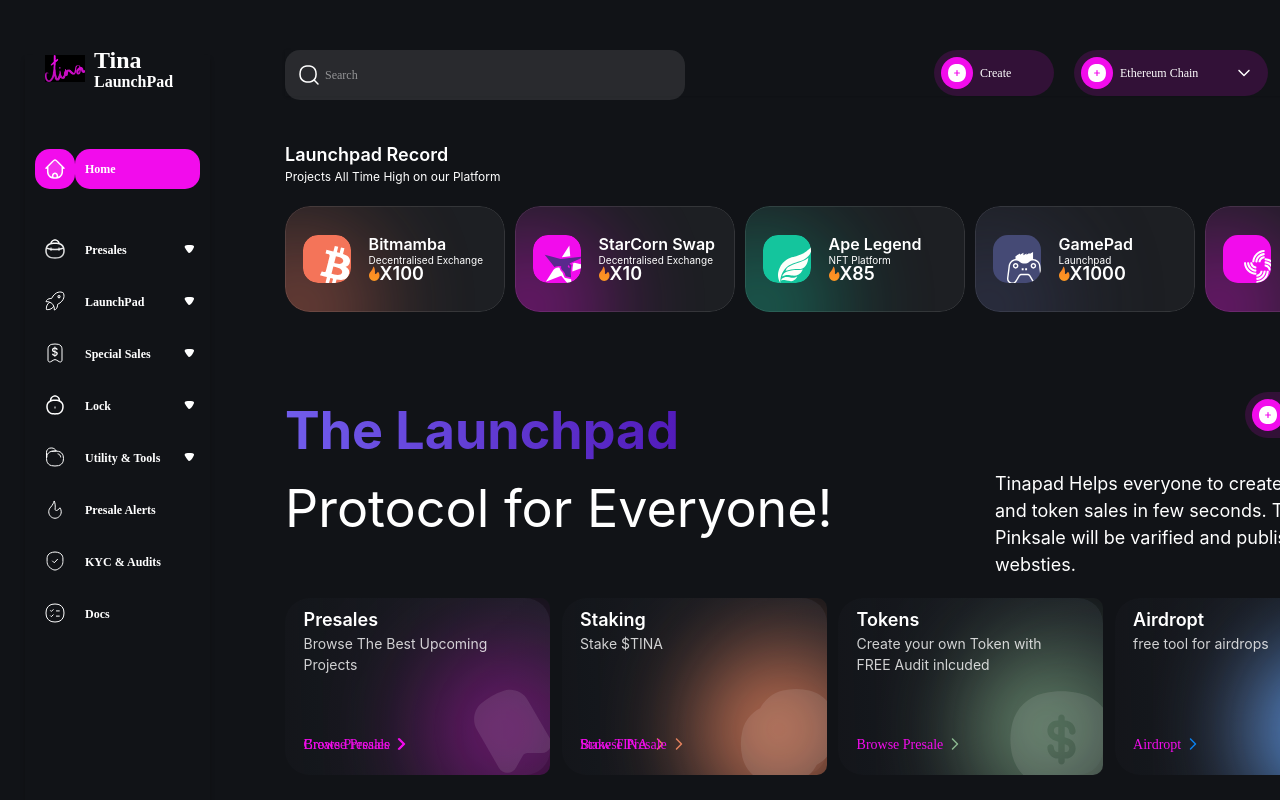
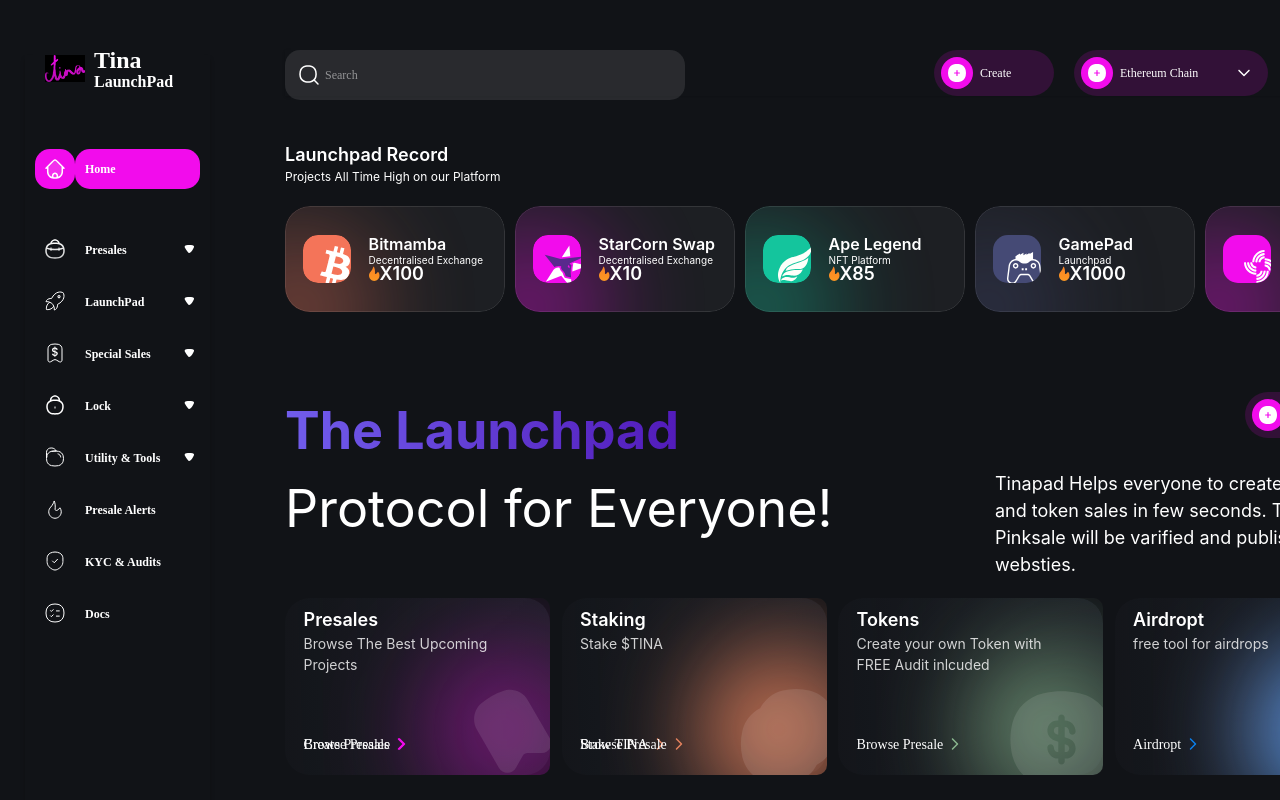
Before and after one commit to wiki-protopia/Tina-Tailwind-1.0, a React (Create React App) app: page / in a window 1280 px wide. Shown: the top 800 px of the page. Built offline with nearby package versions, Linux system fonts and the light colour scheme.

Commit message:
test correct color for upcard!

```diff
--- a/src/Components/Upcard/index.js
+++ b/src/Components/Upcard/index.js
@@ -15,7 +15,7 @@
         </p>
         {item.submenu.map((sub) => (
           <div class="absolute flex bottom-0 left-0]" key={sub.id}>
-            <p class="text-[14px] tracking-normal text-left text-[#F20CEC] mt-[2px]">
+            <p class={`text-[14px] tracking-normal text-left text-[${sub.color}] mt-[2px]`}>
           {/* <div class={`absolute flex bottom-0 left-0 mb-[${25*(sub.id-1)}px]`} key={sub.id}>
             <p class={`text-[14px] tracking-normal text-left text-[${sub.color}] mt-[2px]`}> */}
               {sub.title}
```
